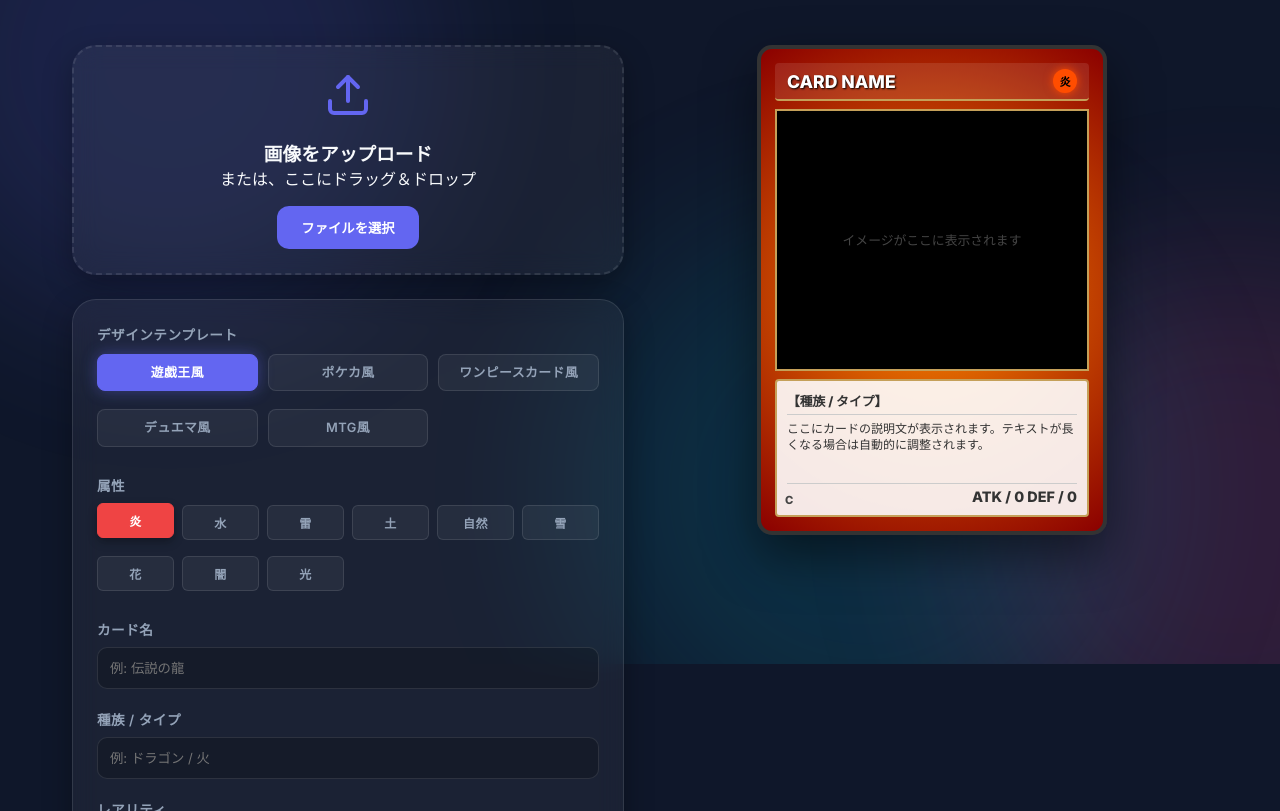
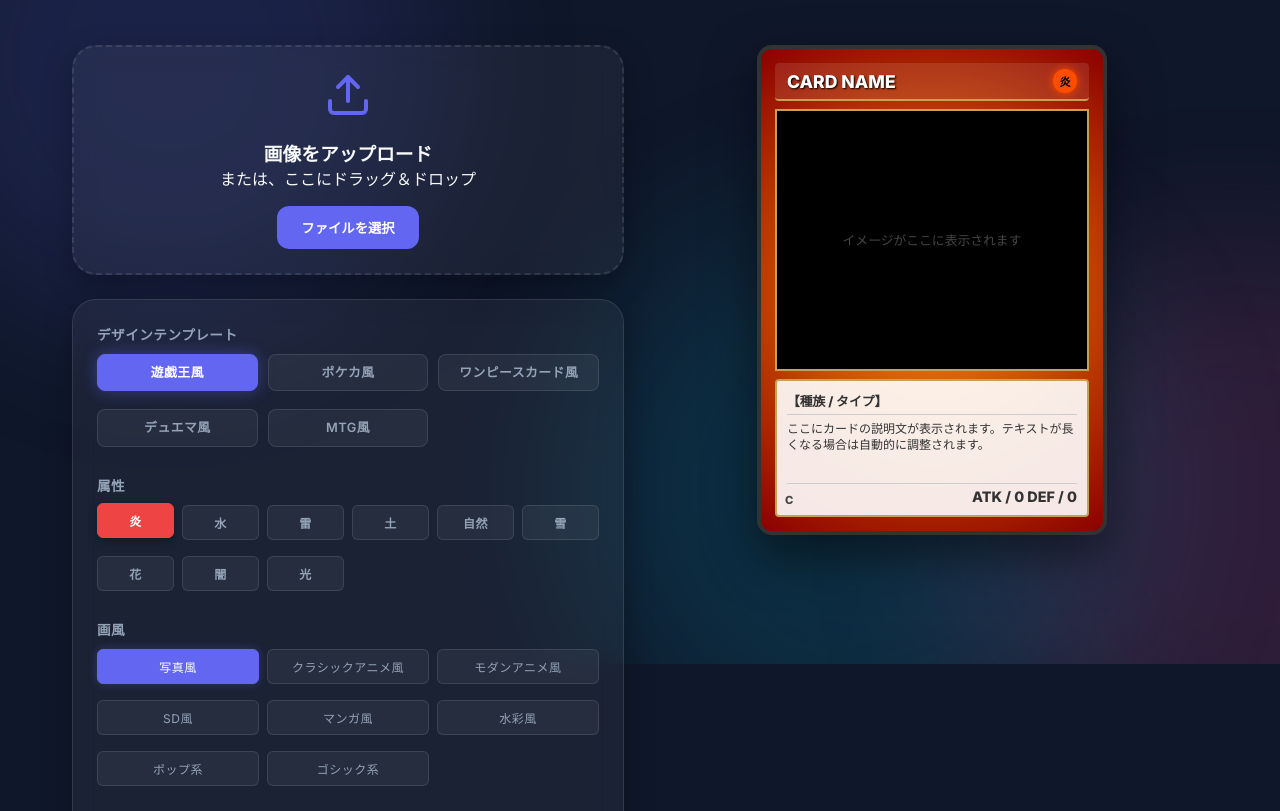
Before and after one commit to yo-hide/CardForge, a plain HTML site: page index.html in a window 1280 px wide. Shown: the part 136-947 px from the top of the page. Drawn offline with nearby package versions, Linux system fonts and the light colour scheme.

Commit message:
Add art style selection with visual filters for card images

```diff
--- a/index.html
+++ b/index.html
@@ -101,6 +101,28 @@
                     </div>
 
                     <div class="control-group">
+                        <label>画風</label>
+                        <div class="artstyle-grid">
+                            <label class="art-option"><input type="radio" name="card-artstyle" value="photo"
+                                    checked><span class="art-label">写真風</span></label>
+                            <label class="art-option"><input type="radio" name="card-artstyle"
+                                    value="classic-anime"><span class="art-label">クラシックアニメ風</span></label>
+                            <label class="art-option"><input type="radio" name="card-artstyle"
+                                    value="modern-anime"><span class="art-label">モダンアニメ風</span></label>
+                            <label class="art-option"><input type="radio" name="card-artstyle" value="sd"><span
+                                    class="art-label">SD風</span></label>
+                            <label class="art-option"><input type="radio" name="card-artstyle" value="manga"><span
+                                    class="art-label">マンガ風</span></label>
+                            <label class="art-option"><input type="radio" name="card-artstyle" value="watercolor"><span
+                                    class="art-label">水彩風</span></label>
+                            <label class="art-option"><input type="radio" name="card-artstyle" value="pop"><span
+                                    class="art-label">ポップ系</span></label>
+                            <label class="art-option"><input type="radio" name="card-artstyle" value="gothic"><span
+                                    class="art-label">ゴシック系</span></label>
+                        </div>
+                    </div>
+
+                    <div class="control-group">
                         <label for="card-name">カード名</label>
                         <input type="text" id="card-name" placeholder="例: 伝説の龍" maxlength="20">
                     </div>
--- a/script.js
+++ b/script.js
@@ -13,6 +13,7 @@ document.addEventListener('DOMContentLoaded', () => {
     const templateInputs = document.querySelectorAll('input[name="design-template"]');
     const rarityInputs = document.querySelectorAll('input[name="card-rarity"]');
     const attributeInputs = document.querySelectorAll('input[name="card-attribute"]');
+    const artstyleInputs = document.querySelectorAll('input[name="card-artstyle"]');
 
     // Preview elements
     const cardPreview = document.getElementById('card-preview');
@@ -28,6 +29,7 @@ document.addEventListener('DOMContentLoaded', () => {
     cardPreview.classList.add('theme-yugioh');
     cardPreview.classList.add('rarity-C');
     cardPreview.classList.add('attr-fire');
+    cardPreview.classList.add('artstyle-photo');
 
     // Handle Template Changes
     templateInputs.forEach(input => {
@@ -75,6 +77,21 @@ document.addEventListener('DOMContentLoaded', () => {
             });
             // Add new attribute class
             cardPreview.classList.add(`attr-${val}`);
+        });
+    });
+
+    // Handle Art Style Changes
+    artstyleInputs.forEach(input => {
+        input.addEventListener('change', (e) => {
+            const val = e.target.value;
+            // Remove old artstyle class
+            cardPreview.classList.forEach(className => {
+                if (className.startsWith('artstyle-')) {
+                    cardPreview.classList.remove(className);
+                }
+            });
+            // Add new artstyle class
+            cardPreview.classList.add(`artstyle-${val}`);
         });
     });
 
--- a/style.css
+++ b/style.css
@@ -338,6 +338,41 @@ main {
     background: #fdf6b2;
     border-color: #fdf6b2;
     color: #111;
+}
+
+.artstyle-grid {
+    display: grid;
+    grid-template-columns: repeat(auto-fill, minmax(140px, 1fr));
+    gap: 8px;
+    margin-top: 10px;
+}
+
+.art-option {
+    cursor: pointer;
+}
+
+.art-option input {
+    display: none;
+}
+
+.art-label {
+    display: block;
+    padding: 8px 10px;
+    background: rgba(255, 255, 255, 0.05);
+    border: 1px solid var(--glass-border);
+    border-radius: 6px;
+    text-align: center;
+    font-size: 0.75rem;
+    font-weight: 500;
+    transition: all 0.3s;
+    color: var(--text-muted);
+}
+
+.art-option input:checked+.art-label {
+    background: var(--primary);
+    border-color: var(--primary);
+    color: white;
+    box-shadow: 0 0 10px rgba(99, 102, 241, 0.3);
 }
 
 .rarity-grid {
@@ -719,6 +754,35 @@ main {
     background: var(--attr-bg);
 }
 
+/* Art Style specific effects */
+.tcg-card.artstyle-classic-anime .card-image-box img {
+    filter: saturate(1.2) contrast(1.1) sepia(0.1);
+}
+
+.tcg-card.artstyle-modern-anime .card-image-box img {
+    filter: saturate(1.5) contrast(1.2) brightness(1.1);
+}
+
+.tcg-card.artstyle-sd .card-image-box img {
+    filter: saturate(1.3) contrast(1.1);
+}
+
+.tcg-card.artstyle-manga .card-image-box img {
+    filter: grayscale(1) contrast(1.5);
+}
+
+.tcg-card.artstyle-watercolor .card-image-box img {
+    filter: opacity(0.8) saturate(0.8) contrast(0.9) blur(0.5px);
+}
+
+.tcg-card.artstyle-pop .card-image-box img {
+    filter: saturate(2) contrast(1.3) hue-rotate(10deg);
+}
+
+.tcg-card.artstyle-gothic .card-image-box img {
+    filter: grayscale(0.5) contrast(1.4) brightness(0.8);
+}
+
 .hidden {
     display: none;
 }
```
